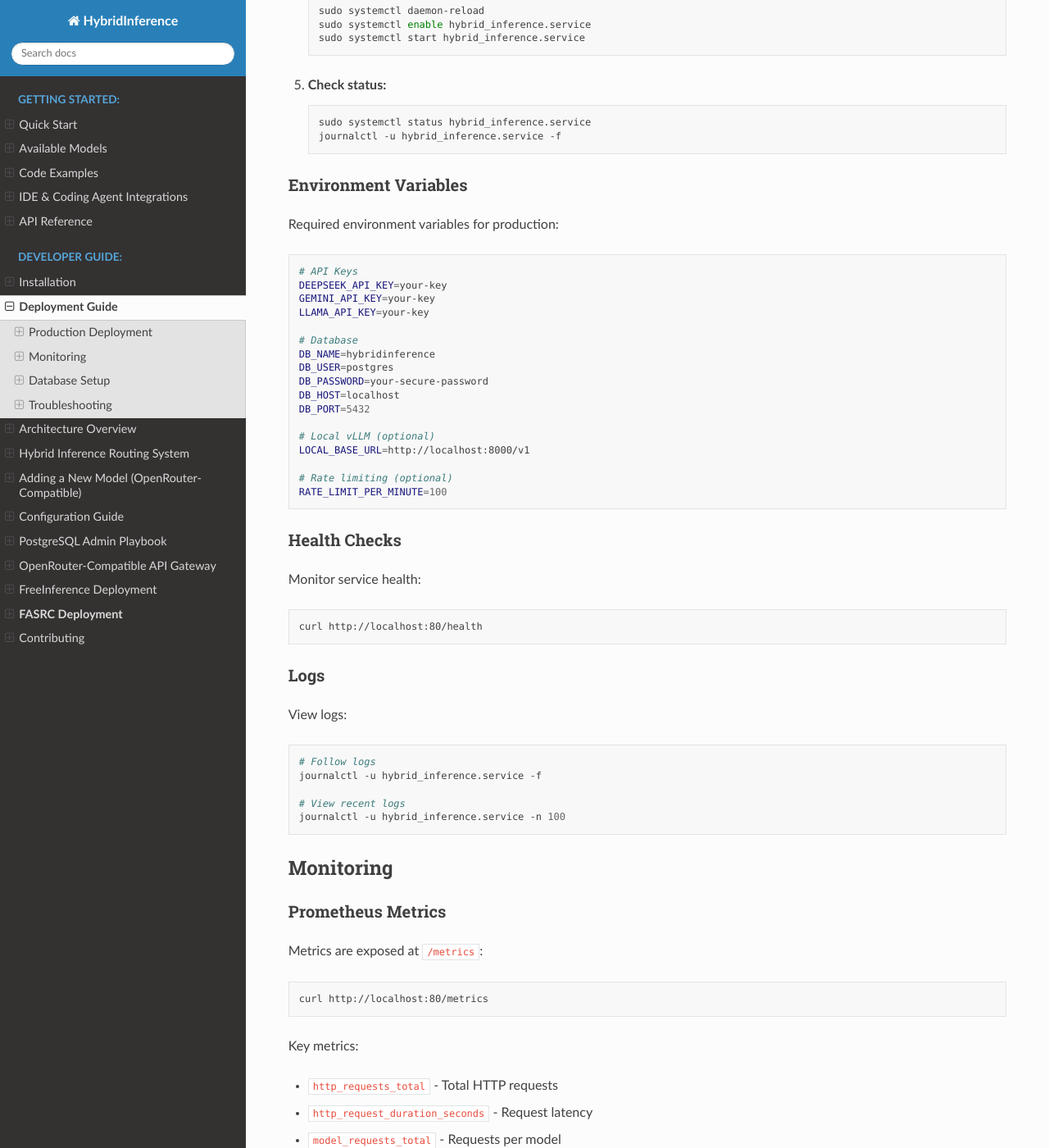
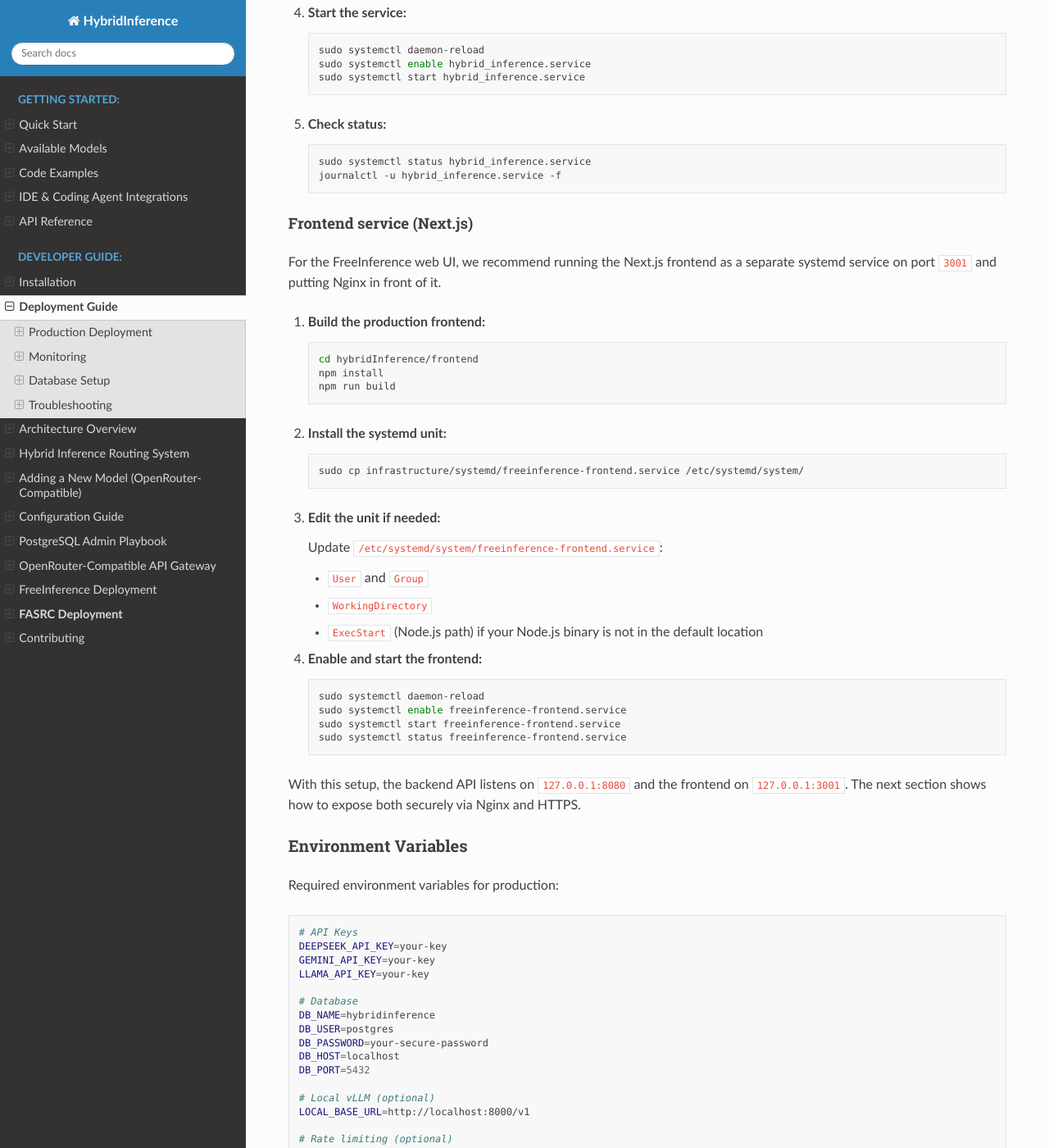
Before and after one commit to B-A-M-N/hybridInference, a Sphinx documentation site: the page built from docs/source/developer/deployment.md, in a window 1280 px wide and 1400 px high, scrolled down 841 px. Shown: the whole window at 82% size. Built offline with Sphinx 7.4.7 and the Read the Docs theme 3.1.0, drawn with Linux system fonts in a browser that asks for light colours; some of the changed text lies outside the part shown.

Commit message:
docs: update deployment guide for nginx and frontend service

````diff
--- a/docs/source/developer/deployment.md
+++ b/docs/source/developer/deployment.md
@@ -6,7 +6,10 @@
 
 ### Using systemd
 
-The recommended way to deploy HybridInference is using systemd.
+The recommended way to deploy HybridInference is using systemd for both the backend API
+and the frontend app.
+
+#### Backend API service
 
 1. **Install dependencies:**
 
@@ -26,6 +29,7 @@
 3. **Configure environment:**
 
    Edit `/etc/systemd/system/hybrid_inference.service` and update:
+
    - `WorkingDirectory`
    - `User`
    - Environment variables
@@ -44,6 +48,45 @@
    sudo systemctl status hybrid_inference.service
    journalctl -u hybrid_inference.service -f
    ```
+
+#### Frontend service (Next.js)
+
+For the FreeInference web UI, we recommend running the Next.js frontend as a separate
+systemd service on port `3001` and putting Nginx in front of it.
+
+1. **Build the production frontend:**
+
+   ```bash
+   cd hybridInference/frontend
+   npm install
+   npm run build
+   ```
+
+2. **Install the systemd unit:**
+
+   ```bash
+   sudo cp infrastructure/systemd/freeinference-frontend.service /etc/systemd/system/
+   ```
+
+3. **Edit the unit if needed:**
+
+   Update `/etc/systemd/system/freeinference-frontend.service`:
+
+   - `User` and `Group`
+   - `WorkingDirectory`
+   - `ExecStart` (Node.js path) if your Node.js binary is not in the default location
+
+4. **Enable and start the frontend:**
+
+   ```bash
+   sudo systemctl daemon-reload
+   sudo systemctl enable freeinference-frontend.service
+   sudo systemctl start freeinference-frontend.service
+   sudo systemctl status freeinference-frontend.service
+   ```
+
+With this setup, the backend API listens on `127.0.0.1:8080` and the frontend on
+`127.0.0.1:3001`. The next section shows how to expose both securely via Nginx and HTTPS.
 
 ### Environment Variables
 
@@ -69,12 +112,40 @@
 RATE_LIMIT_PER_MINUTE=100
 ```
 
+### Nginx and HTTPS (optional but recommended)
+
+In production we recommend putting Nginx in front of the backend and frontend to:
+
+- Terminate TLS (HTTPS).
+- Serve the frontend on the root path (`/`).
+- Route API traffic to the backend.
+
+An example configuration is provided in `infrastructure/nginx/freeinference.conf`. Typical
+deployment steps on Ubuntu/Debian:
+
+```bash
+sudo cp infrastructure/nginx/freeinference.conf /etc/nginx/sites-available/freeinference.conf
+sudo ln -s /etc/nginx/sites-available/freeinference.conf /etc/nginx/sites-enabled/freeinference.conf
+sudo nginx -t
+sudo systemctl reload nginx
+```
+
+This configuration assumes:
+
+- Backend API: `127.0.0.1:8080`
+- Frontend Next.js: `127.0.0.1:3001`
+- Public domain: `freeinference.org`
+- HTTPS certificates from Let's Encrypt (see comments in the config file).
+
+If you run behind Cloudflare, set SSL/TLS mode to **Full (strict)** so that Cloudflare
+connects to Nginx over HTTPS and avoids redirect loops on port 80.
+
 ### Health Checks
 
 Monitor service health:
 
 ```bash
-curl http://localhost:80/health
+curl http://localhost:8080/health
 ```
 
 ### Logs
````
